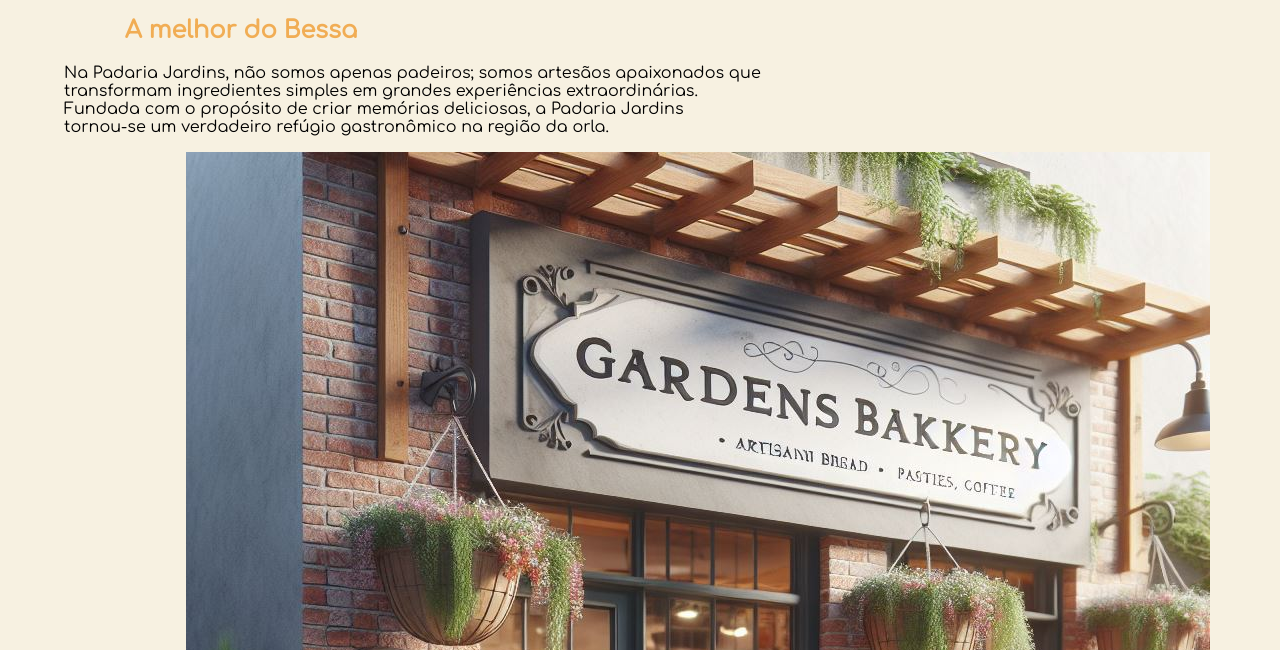
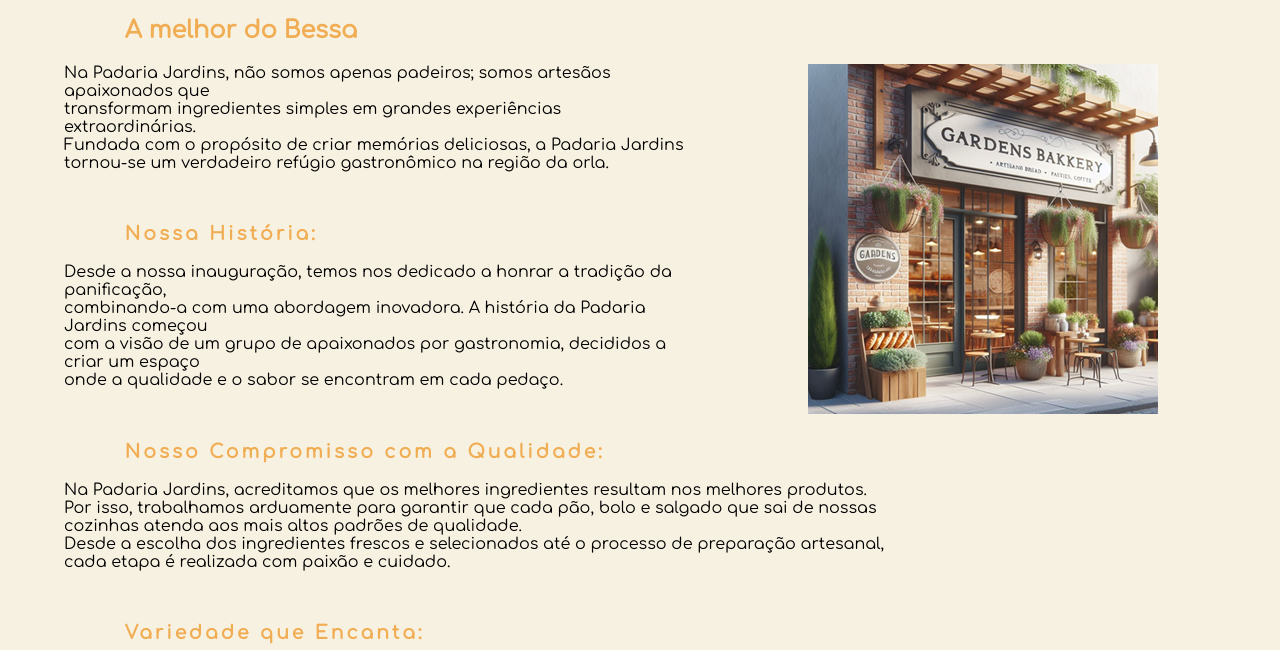
Before and after one commit to MiguelRodriguesCRN/ProjetoPadariaJardins---Miguel-Rodrigues, a plain HTML site: page index_sobre.html in a window 1280 px wide. Shown: the part 150-800 px from the top of the page. Drawn offline with Linux system fonts and the light colour scheme; a web font is replaced by a local one.

Commit message:
Adicionando a imagem e redirecionando

```diff
--- a/index_sobre.html
+++ b/index_sobre.html
@@ -44,18 +44,17 @@
 
             <h2>Bem-vindo à <b>Padaria Jardins</b></h2>
             <h2 id="melhor">A melhor do Bessa</h2>
+            <div class="imagem_enunciado">
+
+                <img src="imgs/padaria.png" alt="Imagem da fachada da Padaria Jardins">
+
+            </div>
 
             <p>Na Padaria Jardins, não somos apenas padeiros; somos artesãos apaixonados que
                 <br>transformam ingredientes simples em grandes experiências extraordinárias.
                 <br>Fundada com o propósito de criar memórias deliciosas, a Padaria Jardins
                 <br>tornou-se um verdadeiro refúgio gastronômico na região da orla.
             </p>
-
-            <div class="imagem_enunciado">
-
-                <img src="imgs/padaria.jpg" alt="Imagem da fachada da Padaria Jardins">
-
-            </div>
 
         </div>
 
--- a/sobre_css/sobre.css
+++ b/sobre_css/sobre.css
@@ -22,11 +22,12 @@
 
 .imagem_enunciado {
 
-    width: 30%;
-    height: 30%;
     margin-left: 10%;
+    margin-right: 10%;
     flex: 40%;
-    text-align: center;
+    text-align: right;
+    align-items: right;
+    float: right;
 
 }
 
```
Also changed, not shown: imgs/padaria.png (added).
